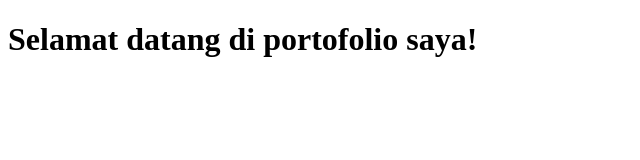
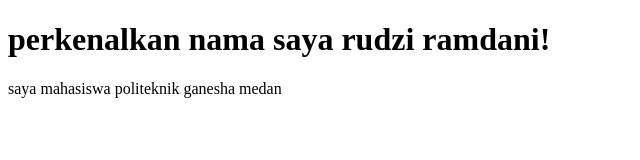
Before and after one commit to Rudzii16/web-portfolio, a plain HTML site: page index.html in a window 1280 px wide. Shown: the whole page, without its empty margins (0-640 px from the left). Drawn offline with Linux system fonts and the light colour scheme.

Commit message:
Update isi index.html

```diff
--- a/index.html
+++ b/index.html
@@ -4,6 +4,7 @@
   <title>Portofolio RUDZI RAMDANI</title>
 </head>
 <body>
-  <h1>Selamat datang di portofolio saya!</h1>
+  <h1>perkenalkan nama saya rudzi ramdani!</h1>
+<p>saya mahasiswa politeknik ganesha medan</p>
 </body>
 </html>
```
